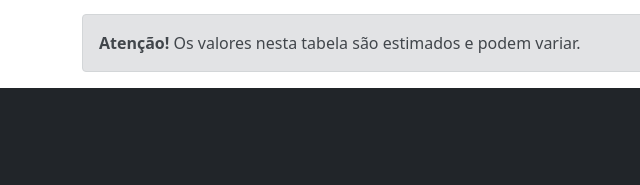
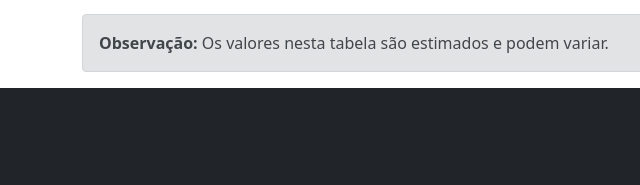
Before and after one commit to isabelassofia/jbsmotos, a plain HTML site: page index.html in a window 1280 px wide. Shown: the part 1073-1258 px from the top of the page, 0-640 px from the left. Drawn offline with nearby package versions, Linux system fonts and the light colour scheme.

Commit message:
Update index.html

```diff
--- a/index.html
+++ b/index.html
@@ -97,7 +97,7 @@
 
           <div class="alert alert-secondary alert-dismissible">
             <button type="button" class="btn-close" data-bs-dismiss="alert"></button>
-            <strong>Atenção!</strong> Os valores nesta tabela são estimados e podem variar.
+            <strong>Observação:</strong> Os valores nesta tabela são estimados e podem variar.
           </div>
 
      </div>
```
